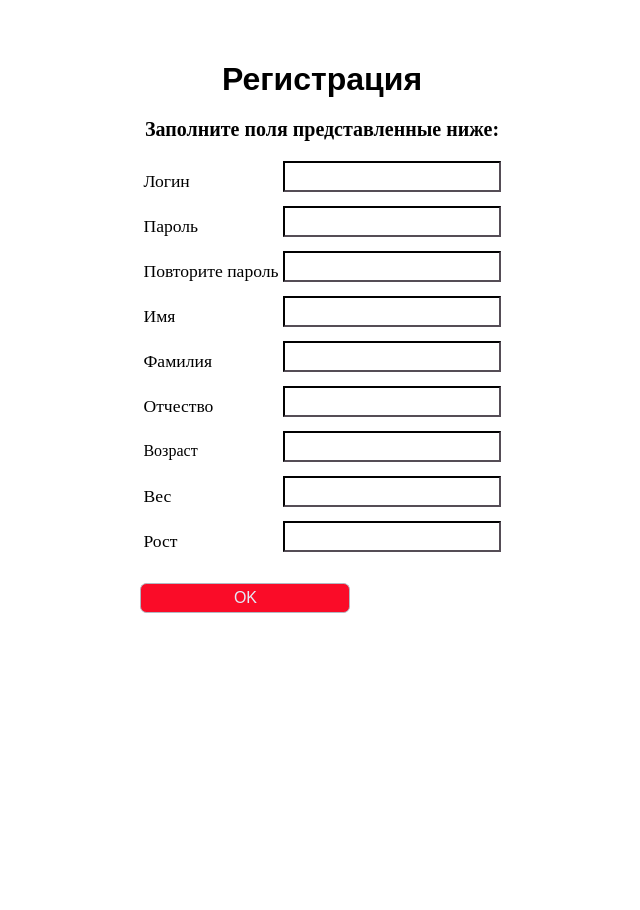
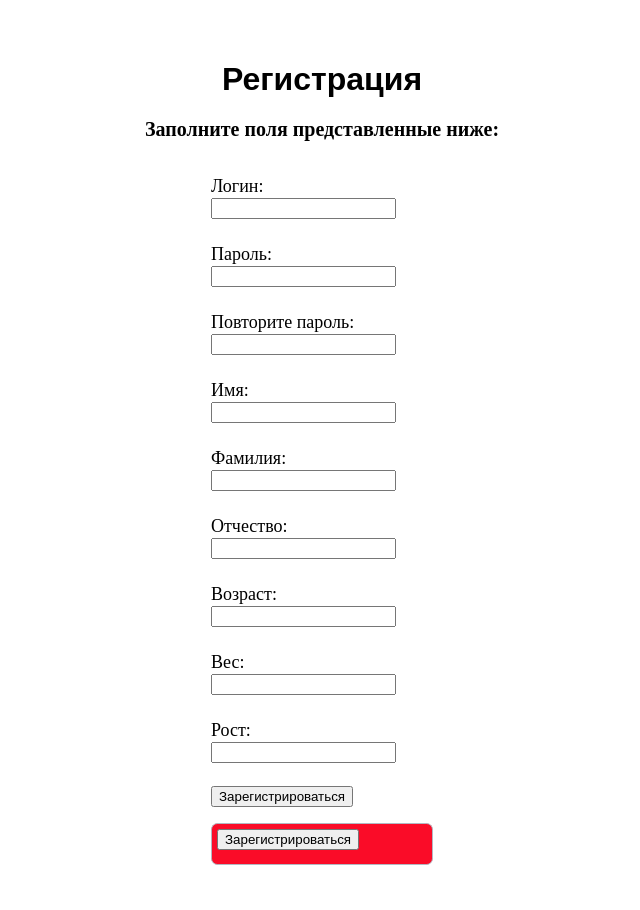
Before and after one commit to detronics/pythonProject1, a Flask app: page /registration in a window 1280 px wide. Shown: the whole page, without its empty margins (318-958 px from the left). Before the commit the page ends 613 px from the top, so only its background shows below. Run offline with Flask 2, Linux system fonts and the light colour scheme.

Commit message:
Начал переделку на wtf формы

```diff
--- /dev/null
+++ b/forms.py
@@ -0,0 +1,23 @@
+from flask_wtf import FlaskForm
+from wtforms import StringField, BooleanField, PasswordField, SubmitField
+from wtforms.validators import Length, DataRequired, EqualTo
+
+
+class LoginForm(FlaskForm):
+    login = StringField(' Логин: ', validators=[DataRequired()])
+    password = PasswordField('Пароль: ', validators=[DataRequired(), Length(min=4)])
+    remember_me = BooleanField('Запомнить меня', default=False)
+    submit = SubmitField('Войти')
+
+
+class RegistrationForm(FlaskForm):
+    login = StringField(' Логин: ', validators=[DataRequired(), Length(min=2, message='Логин должен быть более двух символов')])
+    psw1 = PasswordField('Пароль: ', validators=[DataRequired(), Length(min=4, message='Пароль должен быть более четырех символов')])
+    psw2 = PasswordField('Повторите пароль: ', validators=[DataRequired(), EqualTo(psw1, message='Пароли не совпадают')])
+    name = StringField('Имя:', validators=[DataRequired()])
+    subname = StringField('Фамилия: ', validators=[DataRequired()])
+    cognomen = StringField('Отчество: ', validators=[DataRequired()])
+    age = StringField('Возраст: ', validators=[DataRequired()])
+    weight = StringField('Вес: ', validators=[DataRequired()])
+    height = StringField('Рост: ', validators=[DataRequired()])
+    submit = SubmitField('Зарегистрироваться')
--- a/main.py
+++ b/main.py
@@ -1,10 +1,11 @@
-from flask import Flask, render_template, url_for, request, flash, session, redirect, abort, g, make_response
+from flask import Flask, render_template, url_for, request, flash,  redirect, abort, g, make_response
 import os, sqlite3
 from FDataBase import FDataBase
 from werkzeug.security import generate_password_hash, check_password_hash
 from flask_login import LoginManager, login_user, current_user, logout_user, login_required
 from UserLogin import UserLogin
 from oksy import Recognizer
+from forms import LoginForm, RegistrationForm
 
 # config
 DATABASE = '/tmp/main.db'
@@ -65,15 +66,16 @@ def close_db(error):
 def index():
     if current_user.is_authenticated:
         return redirect(url_for('personal_cabinet', ))
-    if request.method == 'POST':
-        user = dbase.getUserbyLogin(request.form['login'])
-        if user and check_password_hash(user['psw_hash'], request.form['password']):
+    form = LoginForm()
+    if form.validate_on_submit():
+        user = dbase.getUserbyLogin(form.login.data)
+        if user and check_password_hash(user['psw_hash'], form.password.data):
             userlogin = UserLogin().create(user)
-            rm = True if request.form.get('remember_me') else False
-            login_user(userlogin, remember=True)
+            rm = form.remember_me.data
+            login_user(userlogin, remember=rm)
             return redirect(url_for('personal_cabinet', ))
         flash('Неверные логин или пароль', category='bad')
-    return render_template('index.html', title='Авторизация')
+    return render_template('index.html', title='Авторизация', form=form)
 
 
 @app.route('/personal_cabinet/', methods=['POST', 'GET'])
@@ -95,24 +97,21 @@ def personal_cabinet():
 
 @app.route('/registration', methods=['POST', 'GET'])
 def registration():
-    if request.method == "POST":
-        if len(request.form['login']) > 2 and len(request.form['psw']) > 4 and request.form['psw'] == request.form[
-            'psw2']:
-            psw_hash = generate_password_hash(request.form['psw'])
-            res = dbase.addUser(request.form['login'], psw_hash, request.form['name'], request.form['subname'],
-                                request.form['cognomen'], request.form['age'], request.form['weight'],
-                                request.form['height'])
-            if res:
-                flash('Вы успешно зарегистрированы', category='good')
-                user = dbase.getUserbyLogin(request.form['login'])
-                userlogin = UserLogin().create(user)
-                login_user(userlogin)
-                return redirect(url_for('personal_cabinet', ))
-            else:
-                flash('Ошибка записи в базу данных', category='bad')
+    form = RegistrationForm()
+    if form.validate_on_submit():
+        psw_hash = generate_password_hash(form.psw1.data)
+        res = dbase.addUser(form.login.data, psw_hash, form.name.data, form.subname.data,form.cognomen.data,
+                            form.age.data, form.weight.data, form.height.data)
+        if res:
+            flash('Вы успешно зарегистрированы', category='good')
+            user = dbase.getUserbyLogin(request.form['login'])
+            userlogin = UserLogin().create(user)
+            login_user(userlogin)
+            return redirect(url_for('personal_cabinet', ))
         else:
-            flash('Неверно заполнены поля', category='bad')
-    return render_template('registration.html', title='Регистрация')
+            flash('Ошибка записи в базу данных', category='bad')
+
+    return render_template('registration.html', title='Регистрация', form=form)
 
 
 @app.route('/logout')
--- a/templates/registration.html
+++ b/templates/registration.html
@@ -4,116 +4,65 @@
     <h1 class="h1">Регистрация</h1>
     <h2 class="r">Заполните поля представленные ниже:</h2>
     <form action="/registration" method="post">
-        <table>
-            <tr>
-                <td> <label class="lab-reg">Логин</label></td>
-                <td><input class="form-registr" type="text" name="login" placeholder="" value="" required></td>
-            </tr>
-            <tr>
-                <td><label  class="lab-reg">Пароль</label></td>
-                <td><input class="form-registr" type="password" name="psw1" placeholder="" value="" required></td>
-            </tr>
-            <tr>
-                <td><label  class="lab-reg">Повторите пароль</label></td>
-                <td><input class="form-registr" type="password" name="psw2" placeholder="" value="" required></td>
-            </tr>
-            <tr>
-                <td><label  class="lab-reg">Имя</label></td>
-                <td><input class="form-registr" type="text" name="name" placeholder="" value="" required></td>
-            </tr>
-            <tr>
-                <td><label  class="lab-reg">Фамилия</label></td>
-                <td><input class="form-registr" type="text" name="subname" placeholder="" value="" required></td>
-            </tr>
-            <tr>
-                <td><label  class="lab-reg">Отчество</label></td>
-                <td><input class="form-registr" type="text" name="cognomen" placeholder="" value="" required></td>
-            </tr>
-            <tr>
-                <td><label style="">Возраст</label></td>
-                <td><input class="form-registr" type="text" name="age" placeholder="" value="" required></td>
-            </tr>
-            <tr>
-                <td><label  class="lab-reg">Вес</label></td>
-                <td><input class="form-registr" type="text" name="weight" placeholder="" value="" required></td>
-            </tr>
-            <tr>
-                <td><label  class="lab-reg">Рост</label></td>
-                <td><input class="form-registr" type="text" name="height" placeholder="" value="" required></td>
-            </tr>
-        </table><br>
+        {{form.hidden_tag()}}
+        {% for field in form if field.name not in ['csrf_token', 'submit']-%}
+                     <p class="form-control"> {{field.label()}}
+                    {% if field.errors%}
+                        {{field (class='bad')}}
+                    <span class="bad">
+                        {% for e in field.errors%}
+                        {{ e }}
+                        {% endfor %}
+                    </span>
+                    {% else %}
+                        {{field()}}
+                    {% endif%}
+                {% endfor%}
+                <p> {{form.submit ()}}
+<!--        <table>-->
+<!--            <tr>-->
+<!--                <td> <label class="lab-reg">Логин</label></td>-->
+<!--                <td><input class="form-registr" type="text" name="login" placeholder="" value="" required></td>-->
+<!--            </tr>-->
+<!--            <tr>-->
+<!--                <td><label  class="lab-reg">Пароль</label></td>-->
+<!--                <td><input class="form-registr" type="password" name="psw1" placeholder="" value="" required></td>-->
+<!--            </tr>-->
+<!--            <tr>-->
+<!--                <td><label  class="lab-reg">Повторите пароль</label></td>-->
+<!--                <td><input class="form-registr" type="password" name="psw2" placeholder="" value="" required></td>-->
+<!--            </tr>-->
+<!--            <tr>-->
+<!--                <td><label  class="lab-reg">Имя</label></td>-->
+<!--                <td><input class="form-registr" type="text" name="name" placeholder="" value="" required></td>-->
+<!--            </tr>-->
+<!--            <tr>-->
+<!--                <td><label  class="lab-reg">Фамилия</label></td>-->
+<!--                <td><input class="form-registr" type="text" name="subname" placeholder="" value="" required></td>-->
+<!--            </tr>-->
+<!--            <tr>-->
+<!--                <td><label  class="lab-reg">Отчество</label></td>-->
+<!--                <td><input class="form-registr" type="text" name="cognomen" placeholder="" value="" required></td>-->
+<!--            </tr>-->
+<!--            <tr>-->
+<!--                <td><label style="">Возраст</label></td>-->
+<!--                <td><input class="form-registr" type="text" name="age" placeholder="" value="" required></td>-->
+<!--            </tr>-->
+<!--            <tr>-->
+<!--                <td><label  class="lab-reg">Вес</label></td>-->
+<!--                <td><input class="form-registr" type="text" name="weight" placeholder="" value="" required></td>-->
+<!--            </tr>-->
+<!--            <tr>-->
+<!--                <td><label  class="lab-reg">Рост</label></td>-->
+<!--                <td><input class="form-registr" type="text" name="height" placeholder="" value="" required></td>-->
+<!--            </tr>-->
+<!--        </table><br>-->
         {% for cat,msg in get_flashed_messages(True)%}
             <div class="{{cat}}" >{{msg}}</div>
         {% endfor %}
-         <input  class="singin"  type="submit" value="OK">
+        <p class="singin">{{form.submit()}}</p>
+<!--         <input  class="singin"  type="submit" value="OK">-->
     </form>
 
 </body>
 {% endblock %}
-
-<!--<!doctype html>-->
-<!--<html lang="en">-->
-<!--<head>-->
-    <!--<meta charset="UTF-8">-->
-    <!--<meta name="viewport"-->
-          <!--content="width=device-width, user-scalable=no, initial-scale=1.0, maximum-scale=1.0, minimum-scale=1.0">-->
-    <!--<meta http-equiv="X-UA-Compatible" content="ie=edge">-->
-    <!--<title>Document</title>-->
-<!--&lt;!&ndash;</head>&ndash;&gt;-->
-<!--<body style="    height: 100%;-->
-    <!--display: flex;-->
-    <!--padding-top: 40px;-->
-    <!--padding-bottom: 40px;-->
-    <!--margin: 0;-->
-    <!--box-sizing: border-box;-->
-    <!--align-content: center;-->
-    <!--justify-content: center;-->
-    <!--align-items: center;-->
-    <!--flex-direction: column;">-->
-    <!--<h1 style=" text-align: center;-->
-                <!--padding-bottom:1px;-->
-                <!--margin-bottom:2px;">Регистрация</h1>-->
-    <!--<h2 style=" font-size: 20px;">Заполните поля представленные ниже:</h2>-->
-    <!--<form action="/registration" method="post">-->
-        <!--<table>-->
-            <!--<tr>-->
-                <!--<td style="text-align:right;"> <label style="">Логин</label></td>-->
-                <!--<td><input class="form-control" type="text" name="login" placeholder="" value="" required></td>-->
-            <!--</tr>-->
-            <!--<tr>-->
-                <!--<td style="text-align:right;"><label style="">Пароль</label></td>-->
-                <!--<td><input class="form-control" type="password" name="psw1" placeholder="" value="" required></td>-->
-            <!--</tr>-->
-            <!--<tr>-->
-                <!--<td style="text-align:right;"><label style="">Повторите пароль</label></td>-->
-                <!--<td><input class="form-control" type="password" name="psw2" placeholder="" value="" required></td>-->
-            <!--</tr>-->
-            <!--<tr>-->
-                <!--<td style="text-align:right;"><label style="">Имя</label></td>-->
-                <!--<td><input class="form-control" type="text" name="name" placeholder="" value="" required></td>-->
-            <!--</tr>-->
-            <!--<tr>-->
-                <!--<td style="text-align:right;"><label style="">Фамилия</label></td>-->
-                <!--<td><input class="form-control" type="text" name="subname" placeholder="" value="" required></td>-->
-            <!--</tr>-->
-            <!--<tr>-->
-                <!--<td style="text-align:right;"><label style="">Отчество</label></td>-->
-                <!--<td><input class="form-control" type="text" name="cognomen" placeholder="" value="" required></td>-->
-            <!--</tr>-->
-            <!--<tr>-->
-                <!--<td style="text-align:right;"><label style="">Возраст</label></td>-->
-                <!--<td><input class="form-control" type="text" name="age" placeholder="" value="" required></td>-->
-            <!--</tr>-->
-            <!--<tr>-->
-                <!--<td style="text-align:right;"><label style="">Вес</label></td>-->
-                <!--<td><input class="form-control" type="text" name="weight" placeholder="" value="" required></td>-->
-            <!--</tr>-->
-            <!--<tr>-->
-                <!--<td style="text-align:right;"><label style="">Рост</label></td>-->
-                <!--<td><input class="form-control" type="text" name="height" placeholder="" value="" required></td>-->
-            <!--</tr>-->
-        <!--</table>-->
-         <!--<input  style="text-align:right;" type="submit" value="OK">-->
-    <!--</form>-->
-<!--</body>-->
-<!--</html>-->
```
Also changed, not shown: templates/index.html (+31 -13 lines).
